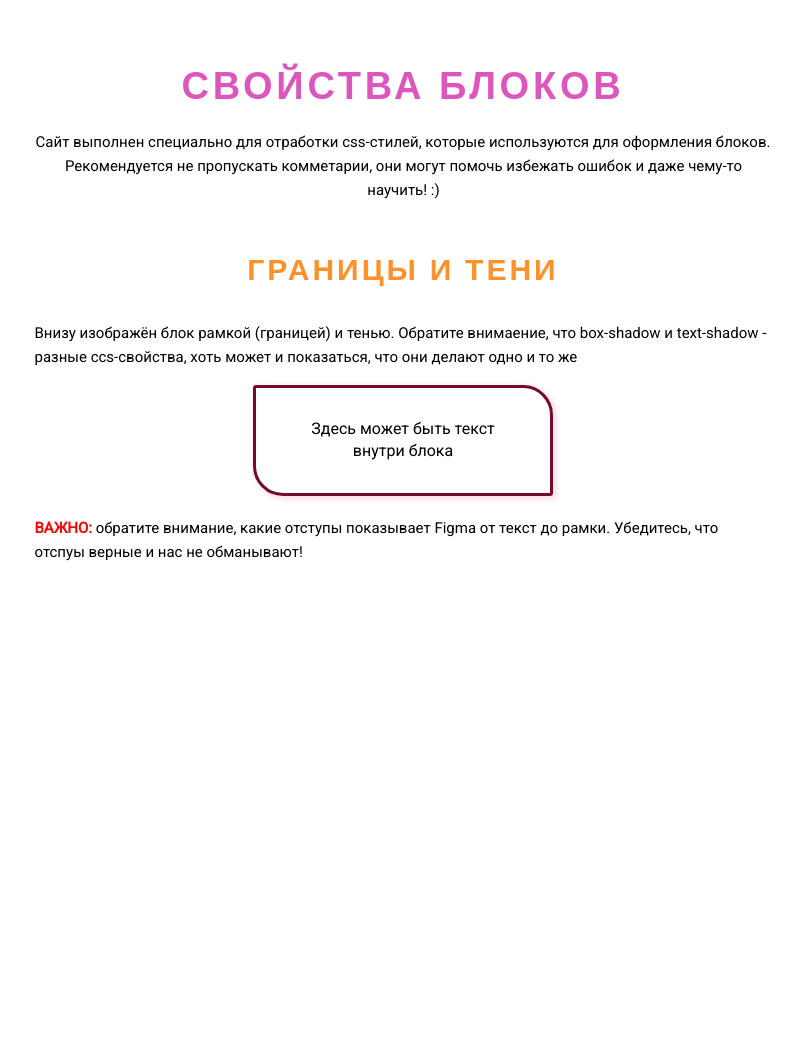
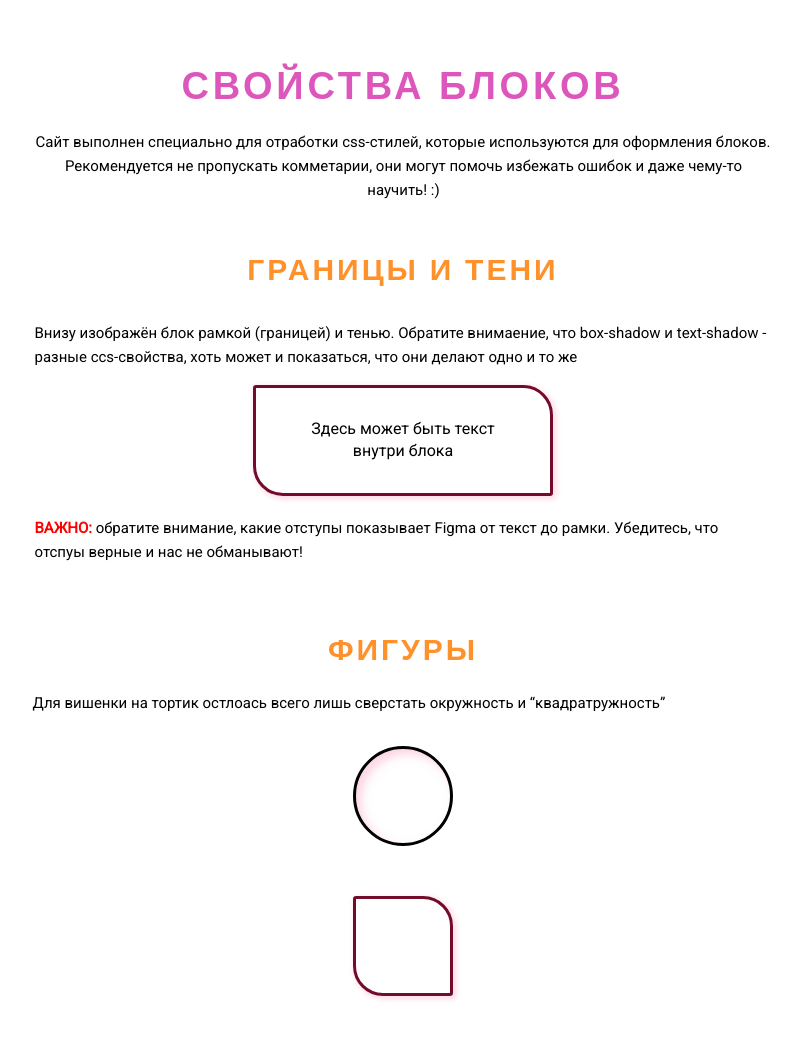
Before and after one commit to klevoDev/8-block-properties, a plain HTML site: page index.html in a window 1280 px wide. Shown: the whole page, without its empty margins (237-1035 px from the left). Before the commit the page ends 800 px from the top, so only its background shows below. Drawn offline with nearby package versions, Linux system fonts and the light colour scheme.

Commit message:
add section figures

```diff
--- a/css/style.css
+++ b/css/style.css
@@ -11,6 +11,18 @@
     font-size: 15px;
     line-height: 160%;
 }
+
+.subheading {
+    font-family: 'Open Sans', sans-serif;
+    font-weight: 800;
+    font-size: 30px;
+    line-height: 180%;
+    letter-spacing: 0.1em;
+    text-transform: uppercase;
+    text-align: center;
+    color: #FF912B;
+}
+
 
 .container {
     max-width: 741px;
@@ -28,18 +40,11 @@
     margin-bottom: 32px;
 }
 
-.subheading {
-    font-family: 'Open Sans', sans-serif;
-    font-weight: 800;
-    font-size: 30px;
-    line-height: 180%;
-    letter-spacing: 0.1em;
-    text-transform: uppercase;
-    text-align: center;
-    color: #FF912B;
+.page__under {
+    margin-bottom: 58px;
 }
 
-
+.page__figures {}
 
 
 .properties {}
@@ -106,3 +111,44 @@
 
     color: #FF0000;
 }
+
+
+
+
+
+
+.figures {}
+
+.figures__subheading {
+    margin-bottom: 15px;
+}
+
+.figures__text {
+    margin-bottom: 31px;
+}
+
+.figures__circle {
+    width: 100px;
+    height: 100px;
+    border-radius: 50%;
+
+    border: 3px solid #000000;
+    box-sizing: border-box;
+    box-shadow: inset 5px 5px 10px rgba(254, 170, 196, 0.5);
+
+    margin: 0 auto;
+
+    margin-bottom: 50px;
+}
+
+.figures__square {
+    width: 100px;
+    height: 100px;
+
+    border: 3px solid #730B2B;
+    box-sizing: border-box;
+    box-shadow: 2px 2px 4px 2px rgba(254, 170, 196, 0.35);
+    border-radius: 3px 30px;
+
+    margin: 0 auto;
+}
--- a/index.html
+++ b/index.html
@@ -45,6 +45,25 @@
                     </p>
                 </div>
             </section>
+
+            <section class="page__under under">
+                <div class="container">
+
+                </div>
+            </section>
+
+            <section class="page__figures figures">
+                <div class="container">
+                    <h2 class="figures__subheading subheading">
+                        Фигуры
+                    </h2>
+                    <p class="figures__text text">
+                        Для вишенки на тортик остлоась всего лишь сверстать окружность и “квадратружность”
+                    </p>
+                </div>
+                <div class="figures__circle"></div>
+                <div class="figures__square"></div>
+            </section>
         </main>
     </div>
 </body>
```
